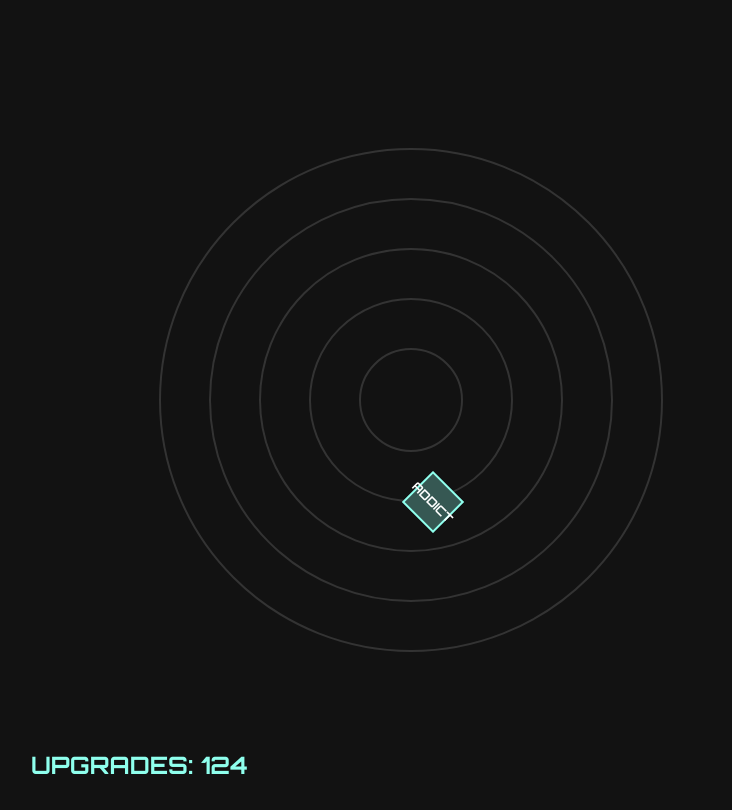
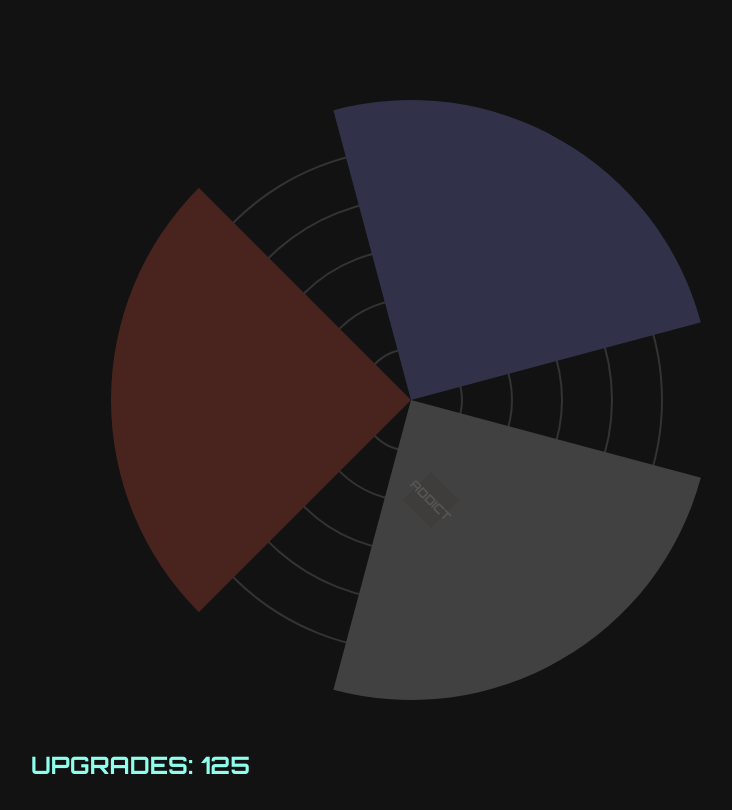
Before and after one commit to justaureus/ooa-ui-concept, a plain HTML site: page index.html in a window 1280 px wide. Both pictures are taken after a click on the element "ADDICT". Shown: the whole page, without its empty margins (229-961 px from the left). Drawn offline with Linux system fonts and the light colour scheme.

Commit message:
Central circle, diamond functionality

```diff
--- a/index.html
+++ b/index.html
@@ -33,24 +33,32 @@
             width: 600px;
             height: 600px;
             border-radius: 50%;
+        }
+
+        .segment {
+            position: absolute;
+            top: 50%;
+            left: 50%;
+            width: 600px;
+            height: 600px;
+            transform-origin: center;
             clip-path: polygon(50% 50%, 100% 0, 100% 100%);
+            cursor: pointer;
         }
 
         .tech {
             background-color: #313249;
-            transform: rotate(-60deg);
+            transform: translate(-50%, -50%) rotate(-60deg);
         }
 
         .hardware {
             background-color: #424141;
-            clip-path: polygon(50% 50%, 100% 100%, 0 100%);
-            transform: rotate(60deg);
+            transform: translate(-50%, -50%) rotate(60deg);
         }
 
         .body {
             background-color: #49241e;
-            clip-path: polygon(50% 50%, 0 100%, 0 0);
-            transform: rotate(180deg);
+            transform: translate(-50%, -50%) rotate(180deg);
         }
 
         .ring {
@@ -97,6 +105,7 @@
 
         .diamond.clicked {
             border: 2px solid #8fffed;
+            pointer-events: none;
         }
     </style>
 </head>
@@ -108,9 +117,9 @@
     <div class="ring" data-level="20"></div>
     <div class="ring" data-level="25"></div>
 
-    <div class="tech" data-section="TECH"></div>
-    <div class="hardware" data-section="HARDWARE"></div>
-    <div class="body" data-section="BODY"></div>
+    <div class="circle segment tech" data-section="TECH"></div>
+    <div class="circle segment hardware" data-section="HARDWARE"></div>
+    <div class="circle segment body" data-section="BODY"></div>
 
     <div class="upgrades">UPGRADES: <span id="upgrades">125</span></div>
 
@@ -120,10 +129,37 @@
 <script>
     const upgradesElement = document.getElementById('upgrades');
     let upgrades = 125;
+    let points = { BODY: 0, TECH: 0, HARDWARE: 0 };
+
+    document.querySelectorAll('.segment').forEach(segment => {
+        segment.addEventListener('click', () => {
+            const section = segment.dataset.section;
+            if (upgrades > 0) {
+                points[section]++;
+                upgrades--;
+                upgradesElement.textContent = upgrades;
+                updateDiamonds(points.BODY, points.TECH, points.HARDWARE);
+            } else {
+                upgradesElement.classList.add('shake');
+                setTimeout(() => upgradesElement.classList.remove('shake'), 500);
+            }
+        });
+
+        segment.addEventListener('contextmenu', (e) => {
+            e.preventDefault();
+            const section = segment.dataset.section;
+            if (points[section] > 0) {
+                points[section]--;
+                upgrades++;
+                upgradesElement.textContent = upgrades;
+                updateDiamonds(points.BODY, points.TECH, points.HARDWARE);
+            }
+        });
+    });
 
     document.querySelectorAll('.diamond').forEach(diamond => {
         diamond.addEventListener('click', () => {
-            if (upgrades > 0 && diamond.classList.contains('active')) {
+            if (!diamond.classList.contains('clicked') && diamond.classList.contains('active')) {
                 diamond.classList.add('clicked');
                 upgrades--;
                 upgradesElement.textContent = upgrades;
@@ -148,7 +184,7 @@
         });
     }
 
-    updateDiamonds(10, 5, 0);
+    updateDiamonds(0, 0, 0);
 </script>
 </body>
 </html>
```
